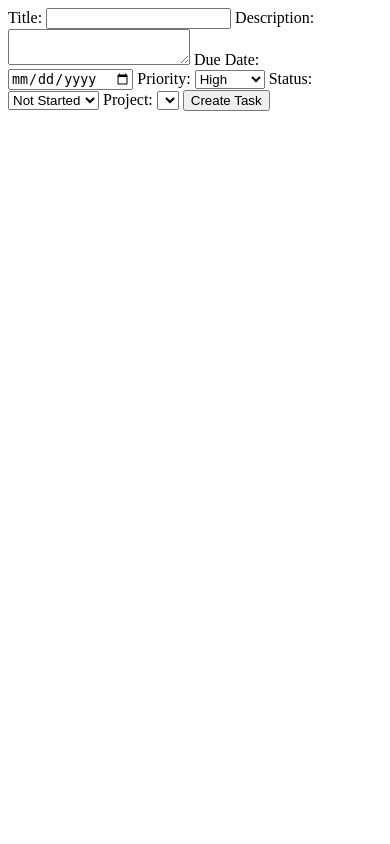
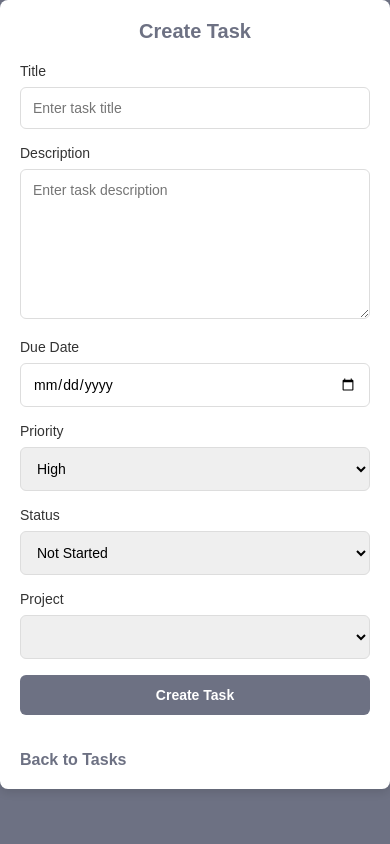
Before and after one commit to adnan107ahmed/Task-Management-System-S301912, a Django app: template tasks/templates/task_form.html in a window 390 px wide. Run offline with Django 3.2, Linux system fonts and the light colour scheme; the template is opened without the code that fills it, so the values that code supplies are empty.

Commit message:
Final design

```diff
--- a/tasks/models.py
+++ b/tasks/models.py
@@ -14,14 +14,12 @@ class User(AbstractUser):
     def __str__(self):
         return f"{self.username} ({self.role})"
 
-# Project model
 class Project(models.Model):
     name = models.CharField(max_length=160, unique=True)
 
     def __str__(self):
         return f"Name: {self.name}"
 
-# Task model
 class Task(models.Model):
     title = models.CharField(max_length=225)
     description = models.TextField()
--- a/tasks/templates/home.html
+++ b/tasks/templates/home.html
@@ -6,7 +6,6 @@
     <meta name="viewport" content="width=device-width, initial-scale=1.0">
     <title>Task Management System</title>
     <link rel="stylesheet" href="{% static 'tasks/style.css' %}">
-    <script defer src="{% static 'tasks/script.js' %}"></script>
 </head>
 <body>
     {% include 'layout/header.html' with link='/projects_list' name='Projects' %}
@@ -61,7 +60,6 @@
             </tbody>
         </table>
     </div>
-
 </body>
 <script>
     function filterTasks() {
--- a/tasks/templates/task_form.html
+++ b/tasks/templates/task_form.html
@@ -1,31 +1,139 @@
+<!DOCTYPE html>
+<html lang="en">
+<head>
+    <meta charset="UTF-8">
+    <meta name="viewport" content="width=device-width, initial-scale=1.0">
+    <title>Task Management System</title>
+    <style>
+        *{
+            margin: 0;
+            padding: 0;
+            box-sizing: border-box;
+            font-family: 'Poppins', sans-serif;
+        }
+
+        body {
+            background: #6d7183;
+            color: #333;
+            font-size: 16px;
+        }
+
+        .form-container {
+            max-width: 600px;
+            margin: 0 auto;
+            background: #fff;
+            padding: 30px;
+            border-radius: 8px;
+            box-shadow: 0 4px 8px rgba(0, 0, 0, 0.1);
+        }
+
+        h2 {
+            font-size: 24px;
+            margin-bottom: 20px;
+            color: #6d7183;
+            text-align: center;
+        }
+
+        label {
+            display: block;
+            font-size: 14px;
+            margin-bottom: 8px;
+            font-weight: 500;
+        }
+
+        input, textarea, select, button {
+            width: 100%;
+            padding: 12px;
+            margin-bottom: 16px;
+            border: 1px solid #ddd;
+            border-radius: 6px;
+            font-size: 14px;
+            outline: none;
+            transition: 0.3s ease;
+        }
+
+        input:focus, textarea:focus, select:focus {
+            border-color: #6d7183;
+        }
+
+        textarea {
+            resize: vertical;
+            height: 150px;
+        }
+
+        select {
+            cursor: pointer;
+        }
+
+        button {
+            background-color: #6d7183;
+            color: white;
+            font-weight: bold;
+            border: none;
+            border-radius: 6px;
+            padding: 12px;
+            cursor: pointer;
+            transition: background-color 0.3s ease;
+        }
+
+        button:hover {
+            background-color: #828cbd;
+        }
+
+        button:active {
+            background-color: #38414b;
+        }
+        .back-link {
+            display: inline-block;
+            margin-top: 20px;
+            text-align: center;
+            color: #6d7183;
+            text-decoration: none;
+            font-weight: bold;
+        }
+
+        @media (max-width: 768px) {
+            .form-container {
+                padding: 20px;
+            }
+
+            h2 {
+                font-size: 20px;
+            }
+        }
+    </style>
+</head>
+<body>
+
+    <div class="form-container">
+        <h2>{% if task %} Update Task {% else %} Create Task {% endif %}</h2>
         <form method="POST">
             {% csrf_token %}
-    <label for="title">Title:</label>
-    <input type="text" name="title"
-           value="{% if task %}{{ task.title }}{% else %}{{ '' }}{% endif %}">
 
-    <label for="description">Description:</label>
-    <textarea name="description" required>{% if task %}{{ task.description }}{% else %}{{ '' }}{% endif %}</textarea>
+            <label for="title">Title</label>
+            <input type="text" name="title" value="{% if task %}{{ task.title }}{% else %}{{ '' }}{% endif %}" placeholder="Enter task title" required>
 
-    <label for="due_date">Due Date:</label>
+            <label for="description">Description</label>
+            <textarea name="description" placeholder="Enter task description" required>{% if task %}{{ task.description }}{% else %}{{ '' }}{% endif %}</textarea>
+
+            <label for="due_date">Due Date</label>
             <input type="date" name="due_date" value="{% if task %}{{ task.due_date|date:'Y-m-d' }}{% else %}{{ '' }}{% endif %}" required>
 
-
-    <label for="priority">Priority:</label>
+            <label for="priority">Priority</label>
             <select name="priority" required>
                 <option value="High" {% if task and task.priority == 'High' %}selected{% endif %}>High</option>
                 <option value="Medium" {% if task and task.priority == 'Medium' %}selected{% endif %}>Medium</option>
                 <option value="Low" {% if task and task.priority == 'Low' %}selected{% endif %}>Low</option>
             </select>
 
-    <label for="status">Status:</label>
+            <label for="status">Status</label>
             <select name="status" required>
                 <option value="Not Started" {% if task and task.status == 'Not Started' %}selected{% endif %}>Not Started</option>
                 <option value="In Progress" {% if task and task.status == 'In Progress' %}selected{% endif %}>In Progress</option>
                 <option value="Completed" {% if task and task.status == 'Completed' %}selected{% endif %}>Completed</option>
             </select>
 
-    <label for="project">Project:</label>
+            <label for="project">Project</label>
             <select name="project" required>
                 {% for project in projects %}
                     <option value="{{ project.id }}" {% if task and task.project.id == project.id %}selected{% endif %}>{{ project.name }}</option>
@@ -33,10 +141,11 @@
             </select>
 
             <button type="submit">
-        {% if task %}
-            Update Task
-        {% else %}
-            Create Task
-        {% endif %}
+                {% if task %} Update Task {% else %} Create Task {% endif %}
             </button>
         </form>
+        <a href="/" class="back-link">Back to Tasks</a>
+    </div>
+
+</body>
+</html>
--- a/tasks/views.py
+++ b/tasks/views.py
@@ -87,8 +87,10 @@ def create_or_update_project(request, project_id=None):
 
 def create_or_update_task(request, task_id=None):
     task = get_object_or_404(Task, id=task_id) if task_id else None
+
     if task and hasattr(request.user, 'role') and request.user.role == "user":
         return redirect('home')
+
     if request.method == 'POST':
         title = request.POST.get('title')
         description = request.POST.get('description')
@@ -99,7 +101,7 @@ def create_or_update_task(request, task_id=None):
 
         project = get_object_or_404(Project, id=project_id)
 
-        if hasattr(request.user, 'role') and request.user.role == "user" and task:
+        if task:
             task.title = title
             task.description = description
             task.due_date = due_date
@@ -116,6 +118,7 @@ def create_or_update_task(request, task_id=None):
                 status=status,
                 project=project
             )
+
         return redirect('home')
 
     return render(request, 'task_form.html', {'task': task, 'projects': Project.objects.all()})
```
Also changed, not shown: tasks/static/tasks/style.css (+121 -39 lines), tasks/templates/create_project.html (+15 -5 lines), tasks/templates/login.html (+18 -13 lines), tasks/templates/register.html (+52 -37 lines), db.sqlite3. Lines whose indentation alone changed are shown as unchanged.
